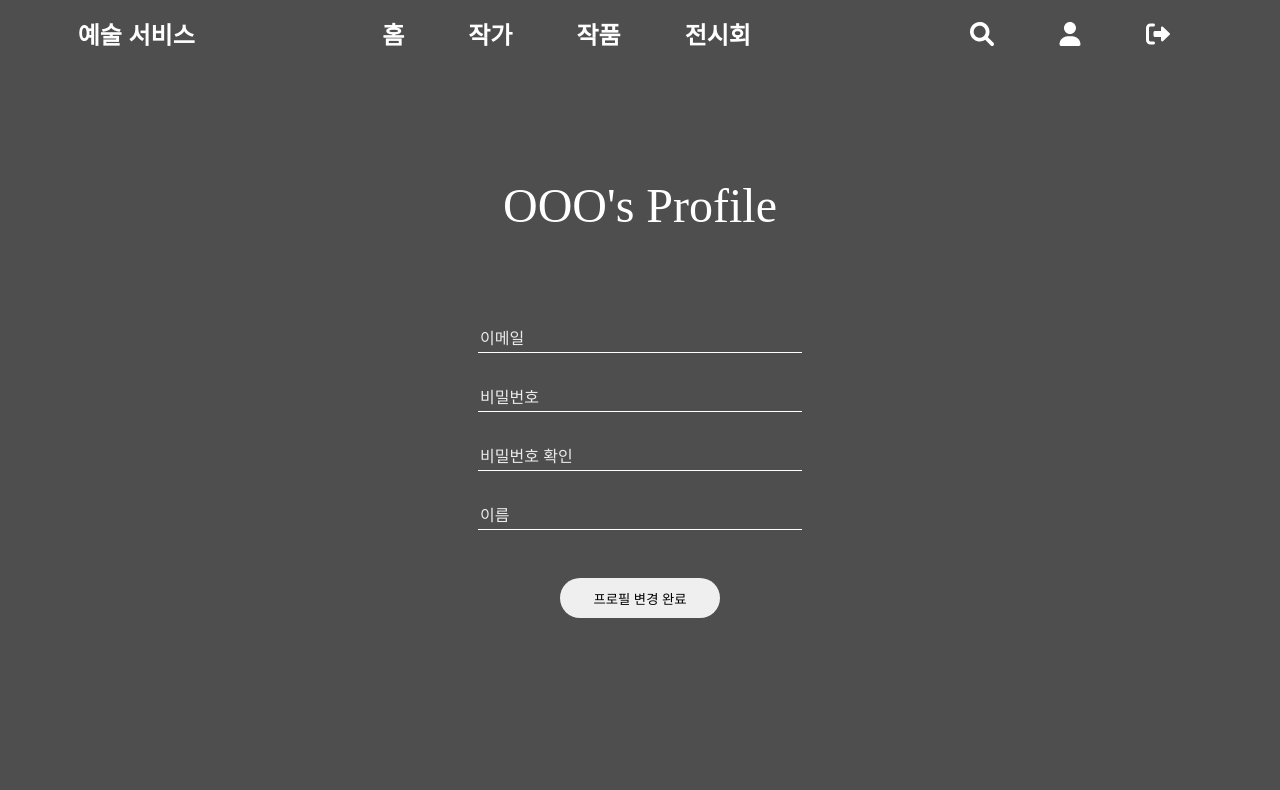
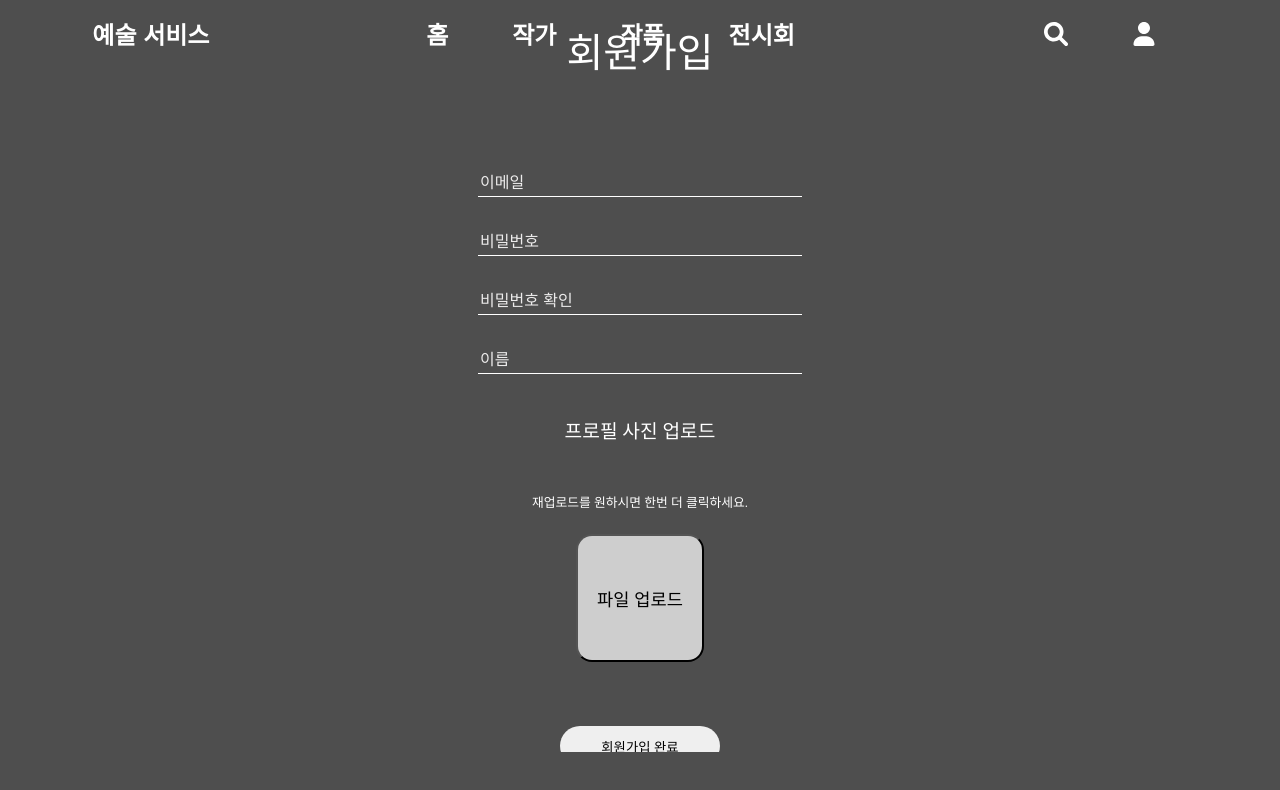
Before and after one commit to CodingGallery/CodingGallery_FE, a React (Create React App) app: page /profile in a window 1280 px wide. Shown: the top 790 px of the page. Built offline with nearby package versions, Linux system fonts and the light colour scheme.

Commit message:
#Test Login 상태에 따른 경고창 렌더링 추가
사용자 인증이 실패로 나올 경우 로그인 정보를 확인하라는 메시지를 렌더링

```diff
--- a/src/App.tsx
+++ b/src/App.tsx
@@ -4,9 +4,7 @@ import { Provider } from "react-redux";
 import { applyMiddleware, createStore } from "redux";
 import promiseMiddleware from "redux-promise";
 import ReduxThunk from "redux-thunk";
-import Reducer from "./reducer/reducer";
-
-// import store from "./Store";
+import Reducer from "./reducer/store";
 
 // Import Routes
 import Home from "./routes/Home";
--- a/src/components/Header.tsx
+++ b/src/components/Header.tsx
@@ -1,6 +1,8 @@
 import React, { useState } from "react";
+import { useDispatch, useSelector } from "react-redux";
 import { Link } from "react-router-dom";
 import styled from "styled-components";
+import { LOGOUT_USER } from "../reducer/user_reducer";
 
 const NavBar = styled.header`
   display: flex;
@@ -45,11 +47,13 @@ const Icons = styled.div`
 const Icon = styled.div``;
 
 function Header() {
-  const [loggedIn, setLoggedIn] = useState(true);
+  const loginState = useSelector((state: any) => state);
+  const loginDispatch = useDispatch();
 
-  const onLoginHandler = () => {
-    setLoggedIn(false);
+  const onLogoutHandler = () => {
+    loginDispatch({ type: LOGOUT_USER });
   };
+  console.log(loginState.user);
 
   return (
     <>
@@ -77,7 +81,7 @@ function Header() {
           >
             <path d="M500.3 443.7l-119.7-119.7c27.22-40.41 40.65-90.9 33.46-144.7C401.8 87.79 326.8 13.32 235.2 1.723C99.01-15.51-15.51 99.01 1.724 235.2c11.6 91.64 86.08 166.7 177.6 178.9c53.8 7.189 104.3-6.236 144.7-33.46l119.7 119.7c15.62 15.62 40.95 15.62 56.57 0C515.9 484.7 515.9 459.3 500.3 443.7zM79.1 208c0-70.58 57.42-128 128-128s128 57.42 128 128c0 70.58-57.42 128-128 128S79.1 278.6 79.1 208z" />
           </svg>
-          {loggedIn ? (
+          {loginState.user ? (
             <Icon>
               <Link to="/profile">
                 <svg
@@ -88,7 +92,7 @@ function Header() {
                   <path d="M224 256c70.7 0 128-57.31 128-128s-57.3-128-128-128C153.3 0 96 57.31 96 128S153.3 256 224 256zM274.7 304H173.3C77.61 304 0 381.6 0 477.3c0 19.14 15.52 34.67 34.66 34.67h378.7C432.5 512 448 496.5 448 477.3C448 381.6 370.4 304 274.7 304z" />
                 </svg>
               </Link>
-              <Link to="/" onClick={onLoginHandler}>
+              <Link to="/" onClick={onLogoutHandler}>
                 <svg
                   xmlns="http://www.w3.org/2000/svg"
                   viewBox="0 0 512 512"
--- a/src/routes/Login.tsx
+++ b/src/routes/Login.tsx
@@ -1,10 +1,10 @@
 import React, { useEffect, useState, useRef } from "react";
-import { Link } from "react-router-dom";
+import { Link, useNavigate } from "react-router-dom";
 import styled from "styled-components";
 import { useForm, SubmitHandler } from "react-hook-form";
 import axios from "axios";
-import { useDispatch } from "react-redux";
-import { loginUser } from "../actions/user_action";
+import { useDispatch, useSelector } from "react-redux";
+import { LOGIN_USER, LOGOUT_USER } from "../reducer/user_reducer";
 
 const Background = styled.div`
   display: flex;
@@ -78,7 +78,7 @@ interface ILoginData {
 
 function Login() {
   const dispatch = useDispatch();
-
+  const currentState: any = useSelector((state) => state);
   const {
     handleSubmit,
     register,
@@ -92,8 +92,9 @@ function Login() {
       password: data.password,
     };
 
-    axios.post(`/api/users/login`, body).then((res) => {
-      console.log(res);
+    axios
+      .post(`/`, body)
+      .then((res) => {
         if (res.data.email === undefined) {
           console.log("============= 없는 계정");
         } else if (res.data.email === true && res.data.password === undefined) {
@@ -103,28 +104,14 @@ function Login() {
           res.data.password === data.password
         ) {
           console.log("=========== 로그인 성공");
+          dispatch({ type: LOGIN_USER });
         }
-
-      dispatch(loginUser(body));
+      })
+      .catch((error) => {
+        dispatch({ type: LOGOUT_USER });
       });
   };
-
-  // useEffect(() => {
-  //   axios
-  //     .get("/api/users/login")
-  //     .then((res) => console.log(res))
-  //     .catch();
-  // }, []);
-
-  // const email = watch("email");
-
-  // const [users, setUsers] = useState<ITestData[]>([]);
-
-  // const usersEmails = users.map((a) => {
-  //   return a.email;
-  // });
-
-  // console.log(usersEmails, email);
+  console.log(currentState.user);
 
   return (
     <Background>
@@ -147,6 +134,9 @@ function Login() {
         {(errors.password || errors.email) && (
           <AlertText>이메일 혹은 비밀번호를 확인해주세요</AlertText>
         )}
+        {currentState.user === false ? (
+          <AlertText>이메일 혹은 비밀번호를 확인해주세요</AlertText>
+        ) : null}
         {/*DB의 로그인 정보와 같으면 홈으로 이동 그렇지 않으면 에러 렌더링*/}
         <Loginbtn>로그인</Loginbtn>
         {/*로그인 시 에러가 발생하면 경고창을 띄울 예정*/}
--- a/src/routes/Profile.tsx
+++ b/src/routes/Profile.tsx
@@ -1,5 +1,8 @@
-import React, { useState } from "react";
+import React, { useState, useRef, useEffect } from "react";
+import { useForm } from "react-hook-form";
 import styled from "styled-components";
+import imageCompression from "browser-image-compression";
+import axios from "axios";
 
 const Background = styled.div`
   display: flex;
@@ -7,16 +10,16 @@ const Background = styled.div`
   height: 100vh;
 `;
 
-const LoginForm = styled.form`
+const AccountForm = styled.form`
   display: flex;
   flex-direction: column;
   justify-content: center;
   align-items: center;
 `;
 
-const LoginTitle = styled.div`
+const AccountTitle = styled.div`
   color: white;
-  font-size: 3rem;
+  font-size: 2.5rem;
   margin-bottom: 5rem;
 `;
 
@@ -41,6 +44,7 @@ const BtnBox = styled.div`
   align-items: center;
   justify-content: space-around;
   width: 15rem;
+  margin-top: 2rem;
 `;
 
 const Btn = styled.button`
@@ -56,86 +60,213 @@ const Btn = styled.button`
   }
 `;
 
-const PasswordAlert = styled.div`
-  margin-top: 4rem;
-  color: #f3ff83fd;
-  font-size: 1.2rem;
+const AlertText = styled.p`
+  color: #ff2f2f;
+  font-size: 0.9rem;
+  margin: 0.4rem 0;
 `;
 
-function Profile() {
-  const [email, setEmail] = useState("");
-  const [password, setPassword] = useState("");
-  const [confirmPassword, setConfirmPassword] = useState("");
-  const [name, setName] = useState("");
+const UploadText = styled.div`
+  color: white;
+  font-size: 1.2rem;
+  font-weight: 500;
+  margin: 2rem 0;
+  text-align: center;
+`;
+const ReUploadText = styled.div`
+  color: white;
+  font-size: 0.8rem;
+  font-weight: 500;
+  margin: 1.5rem 0;
+  text-align: center;
+`;
 
-  const onEmailHandler = (event: React.FormEvent<HTMLInputElement>) => {
-    setEmail(event.currentTarget.value);
+const UploadImgBtn = styled.button`
+  width: 8rem;
+  height: 8rem;
+  background-color: #ffffffb9;
+  border-radius: 1rem;
+  font-size: 1.1rem;
+  cursor: pointer;
+`;
+const UploadImgInput = styled.input`
+  display: none;
+`;
+
+const PreviewImg = styled.img`
+  width: 8rem;
+  height: 8rem;
+  border-radius: 1rem;
+`;
+
+// interface ILoginData {
+//   email: string;
+//   password: string;
+//   comfirmPassword: string;
+//   name: string;
+
+// }
+
+function Account() {
+  /*useRef를 input에 사용시 Type은 MutableRefObject를 사용*/
+  const fileInputRef = useRef() as React.MutableRefObject<HTMLInputElement>;
+  const {
+    handleSubmit,
+    register,
+    watch,
+    formState: { errors },
+  } = useForm();
+
+  // useRef로 password 변수 생성 후 watch를 사용하여 password의 값을 넣어줌
+  const password = useRef();
+  password.current = watch("password");
+
+  // ImageRendering useState
+  const [preview, setPreview] = useState<string | null>();
+
+  const onFileHandler = (event: React.MouseEvent<HTMLButtonElement>) => {
+    event.preventDefault();
+    fileInputRef.current.click();
+  };
+  const onFileChange = (event: any) => {
+    // input 파일을 압축 해준다.
+    actionImgCompress(event.target.files[0]);
   };
 
-  const onPasswordHandler = (event: React.FormEvent<HTMLInputElement>) => {
-    setPassword(event.currentTarget.value);
+  // imgCompression 라이브러리를 사용하여 Compress 변수 생성
+  const actionImgCompress = async (fileSrc: any) => {
+    const options = {
+      maxSizeMB: 0.2,
+      maxWidthOrHeight: 1920,
+      useWebWorker: true,
+    };
+    try {
+      // 압축 결과
+      const compressedFile = await imageCompression(fileSrc, options);
+
+      const reader = new FileReader();
+      reader.onloadend = () => {
+        setPreview(reader.result as string);
+      };
+      reader.readAsDataURL(compressedFile);
+    } catch (error) {
+      console.log(error);
+    }
   };
 
-  const onConfirmPasswordHandler = (
-    event: React.FormEvent<HTMLInputElement>
-  ) => {
-    setConfirmPassword(event.currentTarget.value);
-  };
-
-  const onNameHandler = (event: React.FormEvent<HTMLInputElement>) => {
-    setName(event.currentTarget.value);
+  const onFormSubmit = async (data: any) => {
+    axios
+      .post(`/api/users/account`, {
+        email: data.email,
+        password: data.password,
+        name: data.name,
+        profileImg: preview,
+      })
+      .then((response: any) => {
+        console.log(response);
+      })
+      .catch((error: any) => {
+        console.log(error);
+      });
+    console.log(data);
   };
 
   return (
     <Background>
-      <LoginForm>
-        <LoginTitle>OOO's Profile</LoginTitle>
+      <AccountForm onSubmit={handleSubmit(onFormSubmit)}>
+        <AccountTitle>회원가입</AccountTitle>
         <Input
           placeholder="이메일"
-          type="email"
-          value={email}
-          onChange={onEmailHandler}
-          required
-        ></Input>
+          {...register("email", {
+            required: true,
+            pattern: /^[A-Z0-9._%+-]+@[A-Z0-9.-]+\.[A-Z]{2,}$/i,
+          })}
+        />
+        {errors.email && errors.email.type === "required" && (
+          <AlertText>이메일은 필수 항목입니다.</AlertText>
+        )}
+        {errors.email && errors.email.type === "pattern" && (
+          <AlertText>올바른 이메일을 작성해주세요.</AlertText>
+        )}
         <Input
-          className="password"
           placeholder="비밀번호"
           type="password"
-          minLength={8}
-          maxLength={15}
-          value={password}
-          onChange={onPasswordHandler}
-          required
-        ></Input>
+          {...register("password", {
+            required: true,
+            maxLength: 15,
+            minLength: 8,
+          })}
+        />
+        {errors.password &&
+          (errors.password.type === "maxLength" ||
+            errors.password.type === "minLength") && (
+            <AlertText>비밀번호는 최소 8 ~ 최대 16자입니다.</AlertText>
+          )}
+        {errors.password && errors.password.type === "required" && (
+          <AlertText>비밀번호는 필수 항목입니다.</AlertText>
+        )}
         <Input
-          className="confirmPassword"
           placeholder="비밀번호 확인"
           type="password"
-          minLength={8}
-          maxLength={15}
-          value={confirmPassword}
-          onChange={onConfirmPasswordHandler}
-          required
-        ></Input>
+          {...register("confirmPassword", {
+            required: true,
+            maxLength: 15,
+            minLength: 8,
+            // validate로 password 값을 가져옴
+            validate: (value) => value === password.current,
+          })}
+        />
+        {errors.confirmPassword &&
+          (errors.confirmPassword.type === "maxLength" ||
+            errors.confirmPassword.type === "minLength") && (
+            <AlertText>비밀번호는 최소 8 ~ 최대 16자입니다.</AlertText>
+          )}
+        {errors.confirmPassword &&
+          errors.confirmPassword.type === "required" && (
+            <AlertText>비밀번호는 필수 항목입니다.</AlertText>
+          )}
+        {errors.confirmPassword &&
+          errors.confirmPassword.type === "validate" && (
+            <AlertText>비밀번호가 다릅니다.</AlertText>
+          )}
         <Input
-          value={name}
           placeholder="이름"
           type="text"
-          minLength={2}
-          maxLength={10}
-          onChange={onNameHandler}
-          required
-        ></Input>
+          {...register("name", {
+            required: true,
+            minLength: 2,
+            maxLength: 5,
+          })}
+        />
+        {errors.name &&
+          (errors.name.type === "maxLength" ||
+            errors.name.type === "minLength") && (
+            <AlertText>이름은 최소 2 ~ 최대 5자입니다.</AlertText>
+          )}
+        {errors.name && errors.name.type === "required" && (
+          <AlertText>이름은 필수 항목입니다.</AlertText>
+        )}
+        <UploadText>프로필 사진 업로드</UploadText>
+        <ReUploadText>재업로드를 원하시면 한번 더 클릭하세요.</ReUploadText>
+        {preview ? (
+          // 이미지를 변경 하고 싶을 때 다시 클릭하면 null 값으로 변경
+          <PreviewImg src={preview} onClick={() => setPreview(null)} />
+        ) : (
+          <UploadImgBtn onClick={onFileHandler}>파일 업로드</UploadImgBtn>
+        )}
+        <UploadImgInput
+          type="file"
+          accept="image/*"
+          {...(register("profileImg"), {})}
+          ref={fileInputRef}
+          onChange={onFileChange}
+        />
         <BtnBox>
-          <Btn>프로필 변경 완료</Btn>
+          <Btn type="submit">회원가입 완료</Btn>
         </BtnBox>
-        {/* 비밀번호와 비밀번호 확인이 다르면 경고 창 렌더링 */}
-        {password !== confirmPassword ? (
-          <PasswordAlert>비밀번호와 비밀번호 확인이 다릅니다.</PasswordAlert>
-        ) : null}
-      </LoginForm>
+      </AccountForm>
     </Background>
   );
 }
 
-export default Profile;
+export default Account;
```
Also changed, not shown: src/actions/user_action.ts (deleted, +0 -16 lines), src/reducer/user_reducer.ts (+12 -4 lines), src/reducer/store.ts (renamed from src/reducer/reducer.ts). Lines whose indentation alone changed are shown as unchanged.
